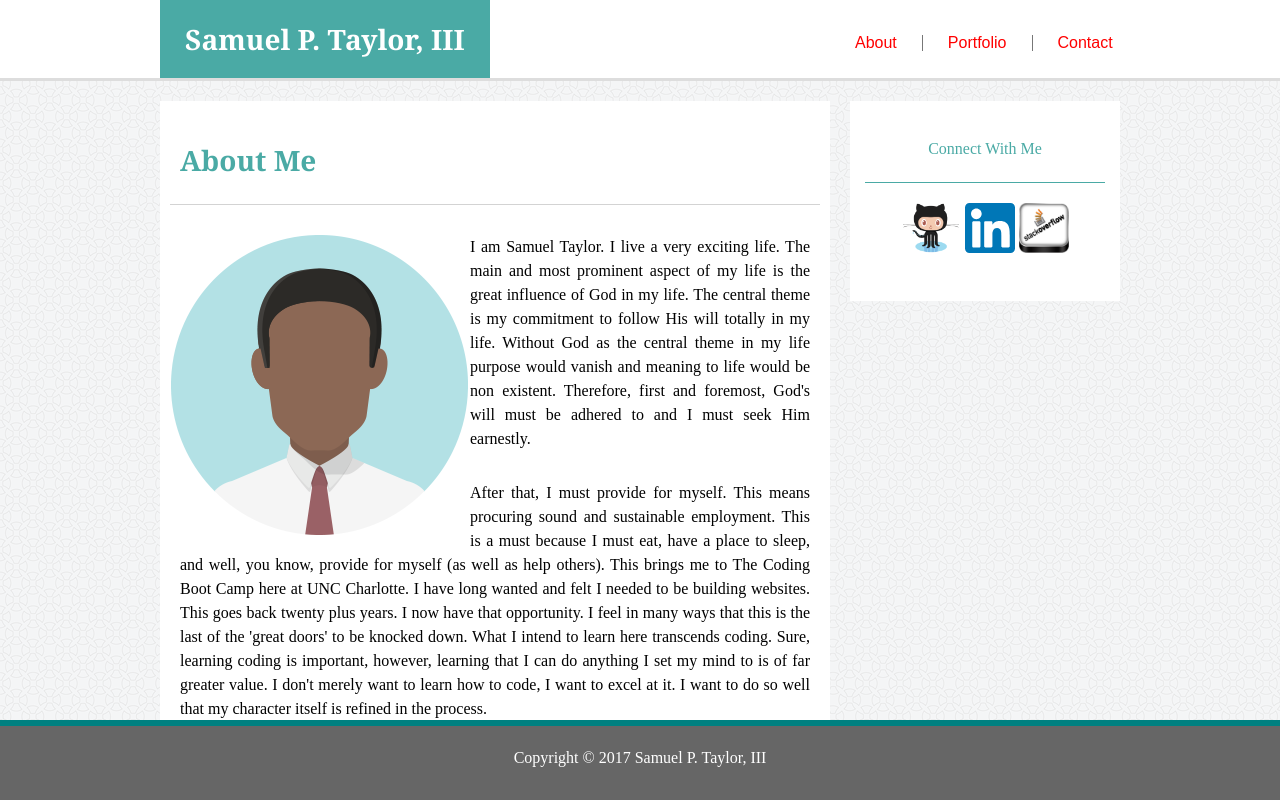
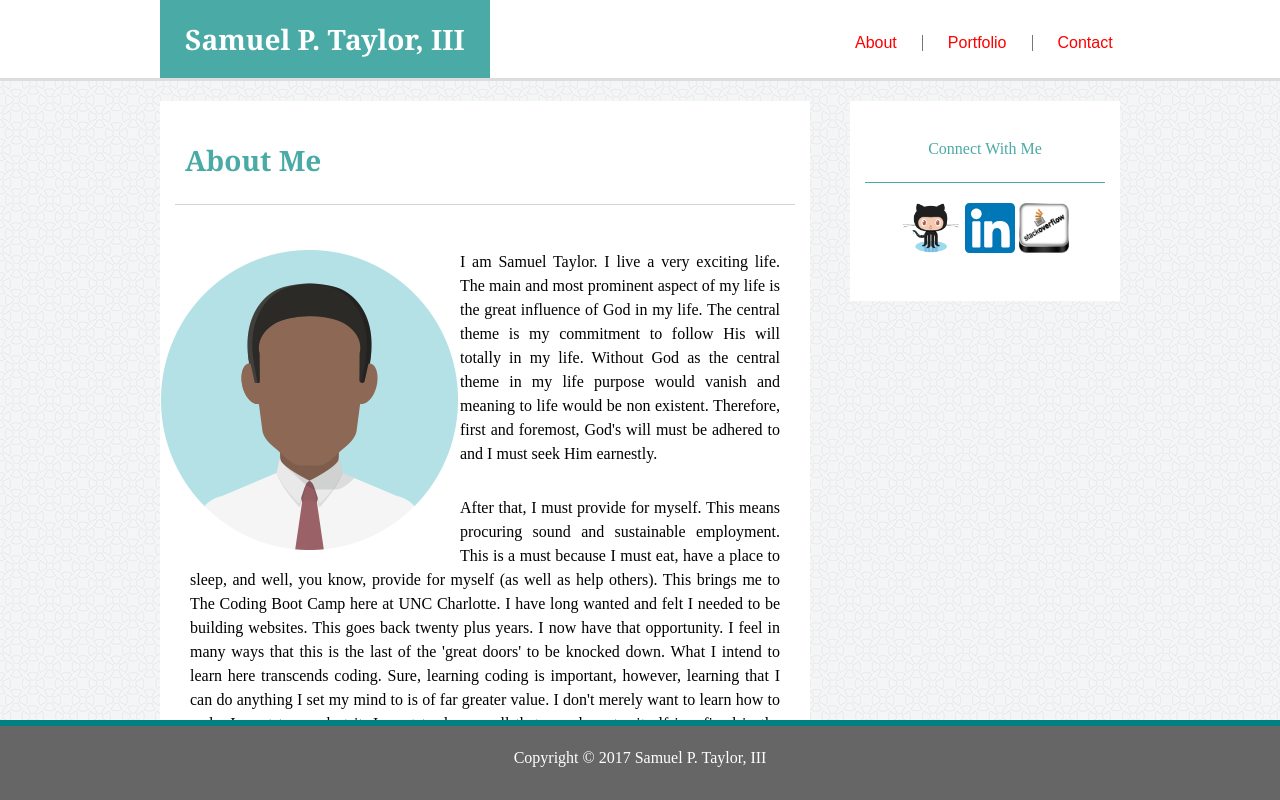
Before and after one commit to spt3gntlmn/Basic-Portfolio, a plain HTML site: page index.html in a window 1280 px wide. Drawn offline with Linux system fonts and the light colour scheme.

Commit message:
Style change: layout

```diff
--- a/assets/css/style.css
+++ b/assets/css/style.css
@@ -62,19 +62,18 @@ section {
 article {
     position: relative;
     background-color: #ffffff;
-	padding-left: 10px;
-	padding-right: 10px;
+    /* padding-left: 10px; */
+    /* padding-right: 10px; */
     margin-top: 20px;
     float: left;
     width: 650px;
-	left;
 }
 
 h2 {
-	margin-top: 15px;
+    margin: 15px;
     padding: 30px 10px 30px 10px;
     border-bottom: solid 1px lightgrey;
-	width: 630px;
+    width: 600px;
     font-family: Georgia, Times, Times New Roman, serif;
     color: #4aaaa5;
     font-size: 28px;
@@ -99,7 +98,7 @@ aside {
 
 p {
     line-height: 24px;
-	padding: 0px 10px 30px 10px;
+    padding: 0px 30px 30px 30px;
     text-align: justify;
 }
 
```
Lines whose indentation alone changed are shown as unchanged.
